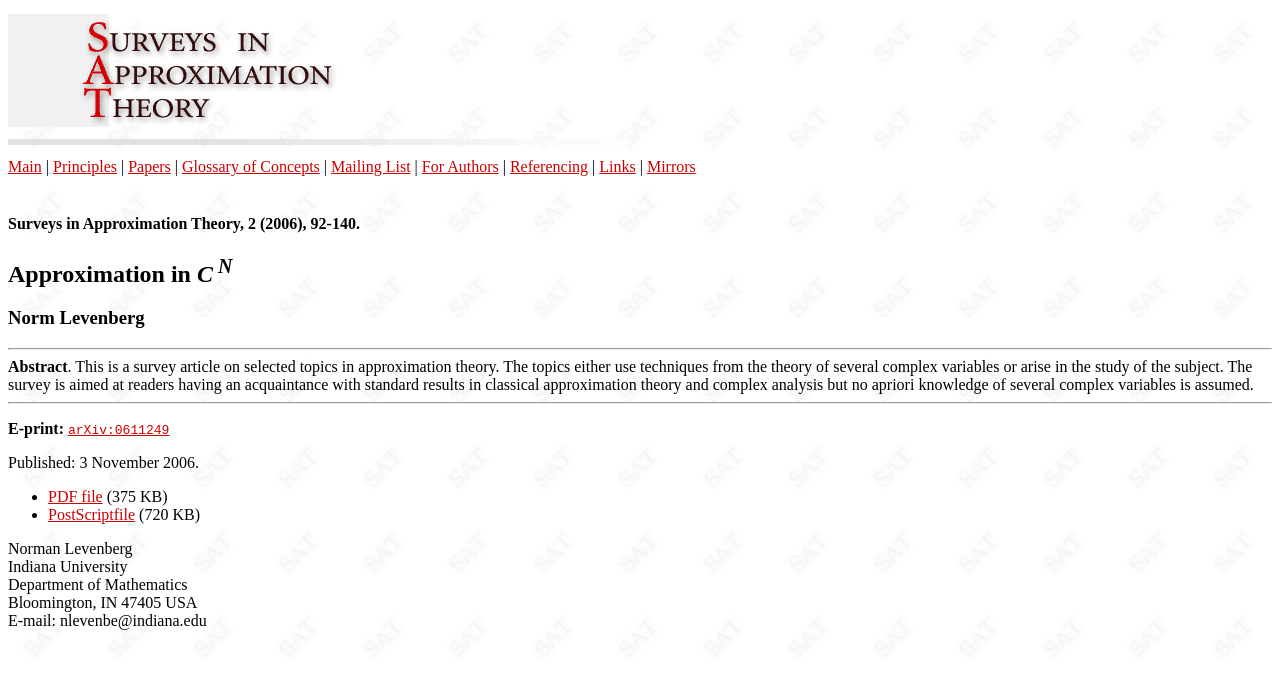
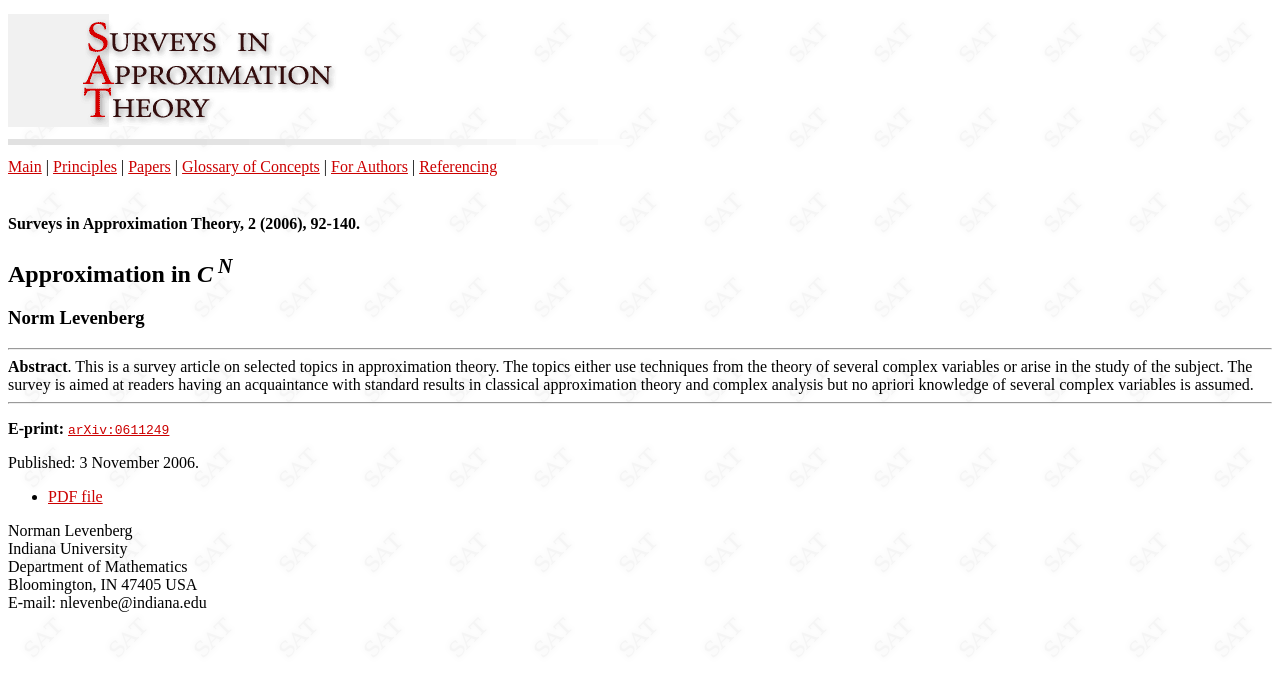
Before and after one commit to surveys-in-approximation-theory/surveys-in-approximation-theory.github.io, a plain HTML site: page papers/7/index.html in a window 1280 px wide. Drawn offline with Linux system fonts and the light colour scheme.

Commit message:
Update index.html

```diff
--- a/papers/7/index.html
+++ b/papers/7/index.html
@@ -11,14 +11,10 @@ alink=CC0000 vlink=CC0000>
 <a href="../../index.html">Main</a> |
 <a href="../../principles.html">Principles</a> |
 <a href="../../papers.html">Papers</a> |
-<a href="../../concepts.html">Glossary of Concepts</a>
-|
-<a href="../../list.html">Mailing List</a> |
+<a href="../../concepts.html">Glossary of Concepts</a> |
 <a href="../../authors.html">For Authors</a> |
 <a
-href="../../referencing.html">Referencing</a> |
-<a href="../../links.html">Links</a> |
-<a href="../../mirror.html">Mirrors</a>
+href="../../referencing.html">Referencing</a>
 <br><br>
 
 
@@ -46,8 +42,7 @@ href="http://arxiv.org/abs/math/0611249"><tt>arXiv:0611249</tt></a><p>
 Published: 3 November 2006.
 <p>
 <ul>
-<li> <a HREF =7.pdf>PDF file</a> (375 KB)
-<li> <a HREF =7.ps>PostScriptfile</a> (720 KB)
+<li> <a HREF =7.pdf>PDF file</a> </li>
 </ul>
 <p>
 Norman Levenberg
@@ -65,16 +60,5 @@ E-mail: nlevenbe@indiana.edu
 <br>
 
 
-<script type="text/javascript">
-var gaJsHost = (("https:" == document.location.protocol) ? "https://ssl."
-: "http://www.");
-document.write(unescape("%3Cscript src='" + gaJsHost +
-"google-analytics.com/ga.js' type='text/javascript'%3E%3C/script%3E"));
-</script>
-<script type="text/javascript">
-try {
-var pageTracker = _gat._getTracker("UA-15389682-3");
-pageTracker._trackPageview();
-} catch(err) {}</script>
 
 </body>
```
